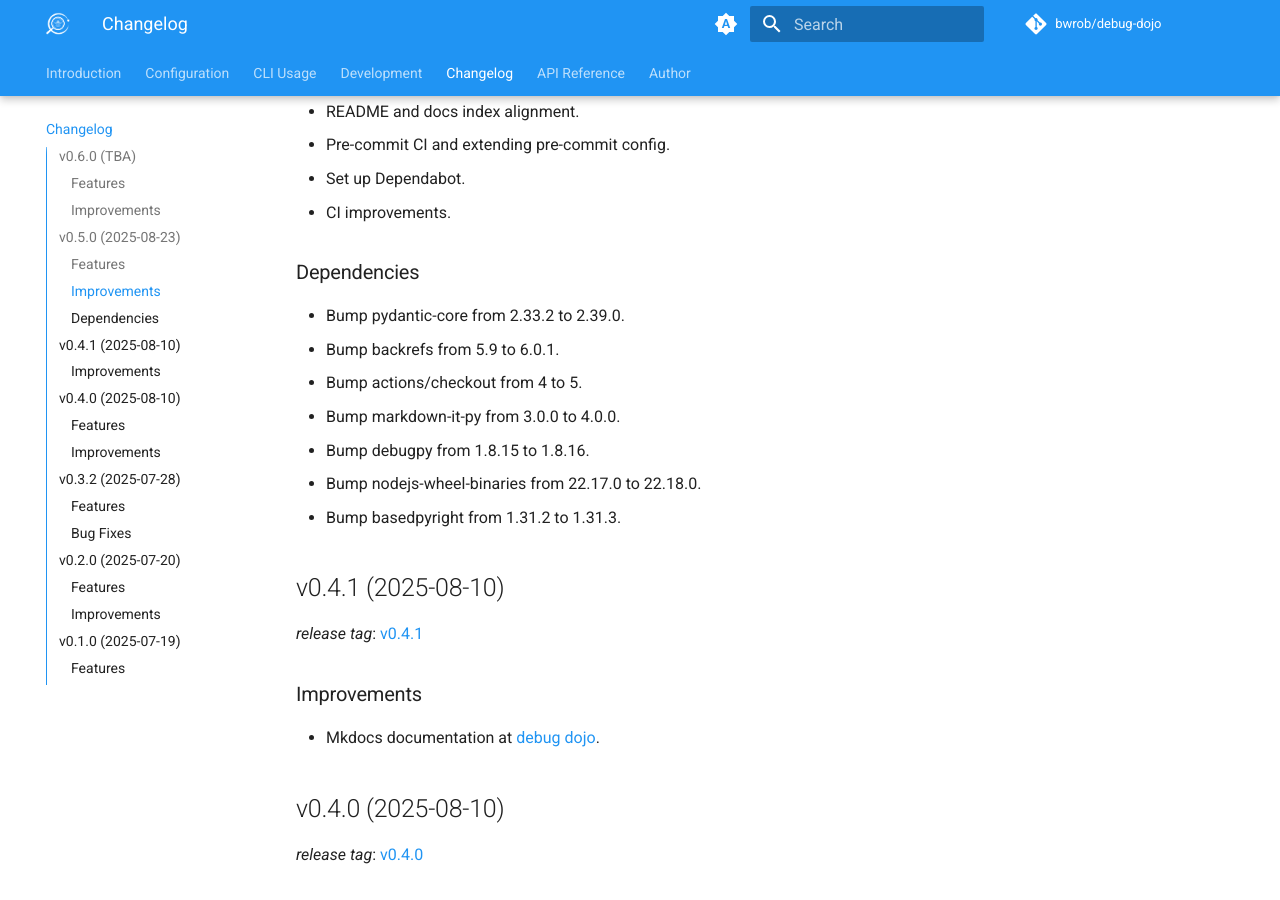
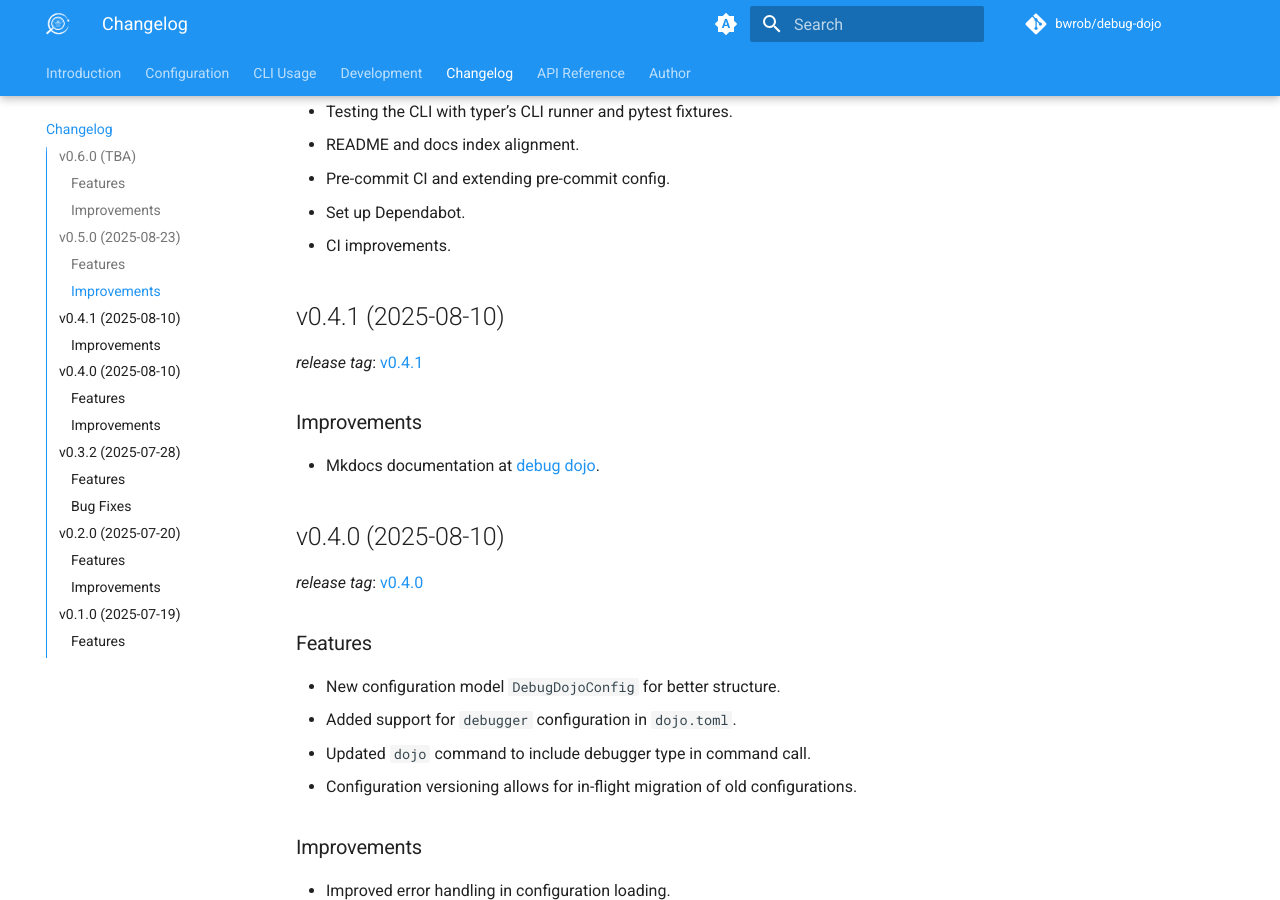
Before and after one commit to bwrob/debug-dojo, an MkDocs documentation site: the page built from docs/changelog.md, in a window 1280 px wide and 900 px high, scrolled down 1157 px. Built offline with MkDocs 1.6.1 and Material for MkDocs 9.7.7, drawn with Linux system fonts in a browser that asks for light colours; comment, search, counter and statistics services are not loaded; some of the changed text lies outside the part shown.

Commit message:
release/0.6.0 (#67)
* docs: Update changelog for v0.6.0

* remove dependency bumps section

---------

Co-authored-by: bwrob <bartosz.marcin.wroblewski@gmail.com>

```diff
--- a/docs/changelog.md
+++ b/docs/changelog.md
@@ -39,16 +40,6 @@
 *   Pre-commit CI and extending pre-commit config.
 *   Set up Dependabot.
 *   CI improvements.
-
-### Dependencies
-
-*   Bump pydantic-core from 2.33.2 to 2.39.0.
-*   Bump backrefs from 5.9 to 6.0.1.
-*   Bump actions/checkout from 4 to 5.
-*   Bump markdown-it-py from 3.0.0 to 4.0.0.
-*   Bump debugpy from 1.8.15 to 1.8.16.
-*   Bump nodejs-wheel-binaries from 22.17.0 to 22.18.0.
-*   Bump basedpyright from 1.31.2 to 1.31.3.
 
 ## v0.4.1 (2025-08-10)
 
```
Also changed, not shown: other parts of docs/changelog.md (+2 -1 lines).
